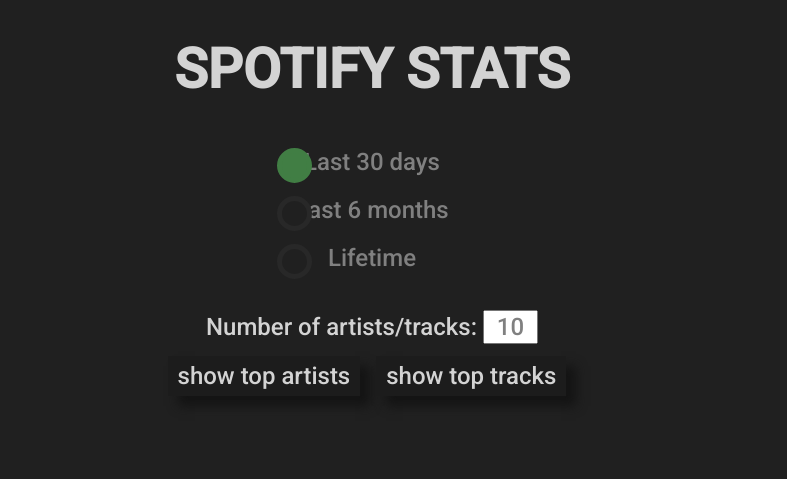
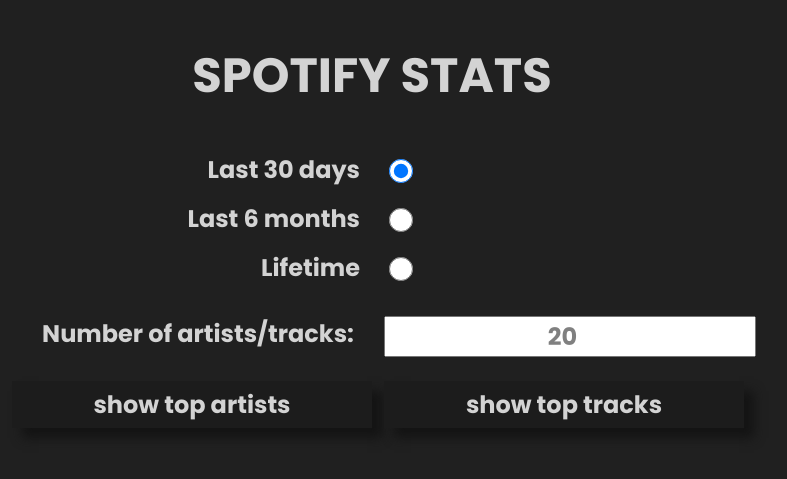
Before and after one commit to eren-a/spotify-stats, a plain HTML site: page authorized.html in a window 1280 px wide. Shown: the whole page, without its empty margins (268-1055 px from the left). Drawn offline with Linux system fonts and the light colour scheme; a web font is replaced by a local one.

Commit message:
changed style + some html changes

```diff
--- a/authorized.html
+++ b/authorized.html
@@ -17,37 +17,37 @@
         <div class="container">
 
             <label class="radio-container">
-                Last 30 days
-                <input type="radio" id="shortTerm" name="term" value="short_term" checked="checked" class="custom-radio">
-                <span class="checkmark"></span>
+                <span>Last 30 days</span>
+                <input type="radio" id="shortTerm" name="term" value="short_term" checked="checked"
+                    class="custom-radio">
+
             </label>
 
             <label class="radio-container">
-                Last 6 months
+                <span>Last 6 months</span>
                 <input type="radio" id="midTerm" name="term" value="medium_term" class="custom-radio">
-                <span class="checkmark"></span>
             </label>
 
             <label class="radio-container">
-                Lifetime
+                <span>Lifetime</span>
                 <input type="radio" id="longTerm" name="term" value="long_term" class="custom-radio">
-                <span class="checkmark"></span>
             </label>
 
+            <div class="limit-container">
+                <label class="limit" for="limit">Number of artists/tracks:</label>
+                <input class="limit2" type="number" id="limit" name="limit" value="20" min="1" max="50">
+                <button id="getTopArtistsButton">show top artists</button>
+                <button id="getTopTracksButton">show top tracks</button>
+            </div>
         </div>
-        <br>
-        <label class="limit" for="limit">Number of artists/tracks:</label>
-        <input class="limit2" type="number" id="limit" name="limit" value="10" min="1" max="50">
-        <br>
-
-        <button id="getTopArtistsButton">show top artists</button>
-        <button id="getTopTracksButton">show top tracks</button>
-
 
     </div>
 
-    <div id="topArtistsData"></div>
-    <div id="topTracksData"></div>
+    <div class="data-container">
+        <div id="topArtistsData"></div>
+        <div id="topTracksData"></div>
+    </div>
+
 
     <script src="stats.js"></script>
 
--- a/style.css
+++ b/style.css
@@ -1,90 +1,91 @@
-html {
-    background-color: rgb(32, 32, 32);
-    font-family: "roboto", sans-serif, "consolas";
-    margin: 0;
-    text-align: center;
+@import url('https://fonts.googleapis.com/css2?family=Poppins:wght@400;700&display=swap');
 
-    color: lightgray;
+* {
+    scroll-behavior: smooth;
+    font-family: 'Poppins', sans-serif;
+    font-weight: bold;
+
     font-size: 24px;
 }
 
-@keyframes popUp {
-    from {
-        opacity: 0;
+@media screen and (max-width: 1200px) {
+    html {
+        font-size: 20px;
     }
-    to {}
+}
+
+@media screen and (max-width: 900px) {
+    html {
+        font-size: 16px;
+    }
+}
+
+html {
+    background-color: rgb(32, 32, 32);
+    margin: 0;
+    display: flex;
+    justify-content: center;
+    align-items: center;
+    text-align: center;
+    color: lightgray;
 }
 
 h1 {
-    font-size: 55px;
-    color: lightgray;
-}
-
-#header {
-    top: 0;
-    border-radius: 10px;
-    z-index: 100;
-    margin: 20px auto;
-
-    animation: popUp 1s;
-
+    font-size: 2rem;
 }
 
 .container {
     display: flex;
     flex-direction: column;
+    align-items: center;
+    justify-content: center;
 }
 
 .radio-container {
-    position: relative;
-    margin: 10px auto;
-    width: 15%;
-    transition: 0.5s;
-    color: grey;
+    width: 30rem;
+    display: grid;
+    grid-template-columns: 1fr 1fr;
+    gap: 1rem;
+    text-align: right;
+    padding: 0.3rem;
 }
 
-.custom-radio {
-    display: none;
+.radio-container input {
+    width: 1rem;
 }
 
-.checkmark {
-    position: absolute;
-    top: 0;
-    left: 0;
-    height: 25px;
-    width: 25px;
-    background-color: #202020;
-    border: 5px solid #282828;
-    border-radius: 50%;
+
+.limit-container {
+    width: 30rem;
+    display: grid;
+    grid-template-columns: 1fr 1fr;
+
+    padding: 1rem;
 }
 
-.custom-radio:checked + .checkmark {
-    background-color: #417e44;
-    border-color: #417e44;
+.limit {
+    font-size: 1rem;
+    margin-bottom: 1rem;
 }
 
-.radio-container:hover .custom-radio:checked + .checkmark {
-    transition: 0.4s;
-    background-color: #417e44;
-    border-color: #5daf61;
+.limit2 {
+    font-size: 1rem;
+    margin-bottom: 1rem;
+    color: grey;
+    text-align: center;
 }
 
-.radio-container:hover {
-    transition: 0.5s;
-    color: rgb(255, 255, 255);
-}
-
-.radio-container:hover .checkmark{
-    transition: 0.4s;
-    border-color: grey;
+.limit2:focus {
+    outline: none;
 }
 
 button {
-    font-family: "roboto", sans-serif, "consolas";
-    font-size: 24px;
-    margin-right: 10px;
+    width: 15rem;
+    margin-right: 0.5rem;
     color: lightgray;
     background-color: rgb(28, 28, 28);
+
+    transition: box-shadow 0.3s;
     box-shadow: 10px 10px 10px rgb(20, 20, 20);
     border: 0px;
     padding: 6px 10px;
@@ -95,151 +96,71 @@ button:hover {
     background-color: grey;
     color: white;
 
-    animation: buttonAnim1 0.3s ease-out;
     box-shadow: 5px 5px 0px rgb(20, 20, 20);
 }
 
-@keyframes buttonAnim1 {
-    from {
-        box-shadow: 10px 10px 10px rgb(20, 20, 20);
-    }
+.data-container {
+    width: 80%;
+    display: flex;
+    flex-direction: column;
+    align-items: center;
+    justify-content: center;
+    padding-top: 1rem;
+}
 
-    to {
-        box-shadow: 5px 5px 0px rgb(20, 20, 20);
+#topArtistsData,
+#topTracksData {
+    width: 100%;
+    display: grid;
+    grid-template-columns: 1fr 1fr 1fr 1fr;
+    gap: 1rem;
+}
+
+
+@media screen and (max-width: 1200px) {
+
+    #topArtistsData,
+    #topTracksData {
+        width: 100%;
+        display: grid;
+        grid-template-columns: 1fr 1fr 1fr;
+        gap: 1rem;
     }
 }
 
-button:not(:hover) {
-    animation: buttonAnim2 0.3s ease-out;
-}
+@media screen and (max-width: 900px) {
 
-@keyframes buttonAnim2 {
-    from {
-        box-shadow: 5px 5px 0px rgb(20, 20, 20);
-    }
-
-    to {
-        box-shadow: 10px 10px 10px rgb(20, 20, 20);
+    #topArtistsData,
+    #topTracksData {
+        width: 100%;
+        display: grid;
+        grid-template-columns: 1fr 1fr;
+        gap: 1rem;
     }
 }
 
-.limit {
-    font-family: "roboto", sans-serif, "consolas";
-    font-size: 24px;
-    margin-bottom: 12px;
-    color: lightgray;
+
+
+#topArtistsData img,
+#topTracksData img {
+    width: 10rem;
+    border-radius: 0.5rem;
+
+    opacity: 1;
+    transition: opacity 0.3s, transform 0.3s;
 }
 
-.limit2 {
-    font-family: "roboto", sans-serif, "consolas";
-    font-size: 24px;
-    margin-bottom: 12px;
-    color: grey;
-    text-align: center;
+#topArtistsData img:hover,
+#topTracksData img:hover {
+    transform: scale(1.1);
+    opacity: 0.3;
 }
 
-.limit2:focus {
-    outline: none;
-}
-
-input[type="number"]::-webkit-inner-spin-button,
-input[type="number"]::-webkit-outer-spin-button {
-    -webkit-appearance: none;
-    margin: 0;
-}
-
-p {
-    font-size: 24px;
-    margin: 10px;
-    display: inline;
-}
-
-img {
-    position: relative;
-    width: 15vw;
-    height: 20vw;
-    object-fit: cover;
-    margin: 25px;
-    border-radius: 10px;
-    transition: opacity 0.5s ease-out;
-}
-
-.artist-container:hover img{
-    animation: hoverIMG 0.4s ease-out;
-    animation-fill-mode: forwards;
-    opacity: 0.3;
-    filter: blur(1px);
-}
-
-@keyframes hoverIMG {
-    from {
-        transform: scale(1);
-        opacity: 1;
-        filter: blur(0px);
-    }
-
-    to {
-        transform: scale(1.1);
-        opacity: 0.3;
-        filter: blur(1px);
-    }
-}
-
-.artist-container:not(:hover) img{
-    animation: unhoverIMG 0.3s ease-out;
-    transform: scale(1);
-    opacity: 1;
-    filter: blur(0px);
-}
-
-@keyframes unhoverIMG {
-    from {
-        transform: scale(1.1);
-        opacity: 0.3;
-        filter: blur(1px);
-    }
-
-    to {
-        transform: scale(1);
-        opacity: 1;
-        filter: blur(0px);
-    }
-}
 
 .artist-container {
-    position: relative;
-    display: inline-block;
+    max-width: 10rem;
 }
 
 .artist-container p {
-    color: white;
-    position: absolute;
-    bottom: 30px;
-    left: 20px;
-    width: 80%;
-    margin: 0;
-    padding: 10px;
-    text-align: left;
-    visibility: hidden;
-    opacity: 0;
-    transition: visibility 0s, opacity 0.5s ease-out;
-    pointer-events: none;
+    font-size: 0.5rem;
 }
-
-.artist-container:hover p {
-    animation: hoverP 1s ease-out;
-    visibility: visible;
-    opacity: 1;
-}
-
-@keyframes hoverP {
-    from {
-        visibility: visible;
-        opacity: 0;
-    }
-
-    to {
-        visibility: visible;
-        opacity: 1;
-    }
-}
```
